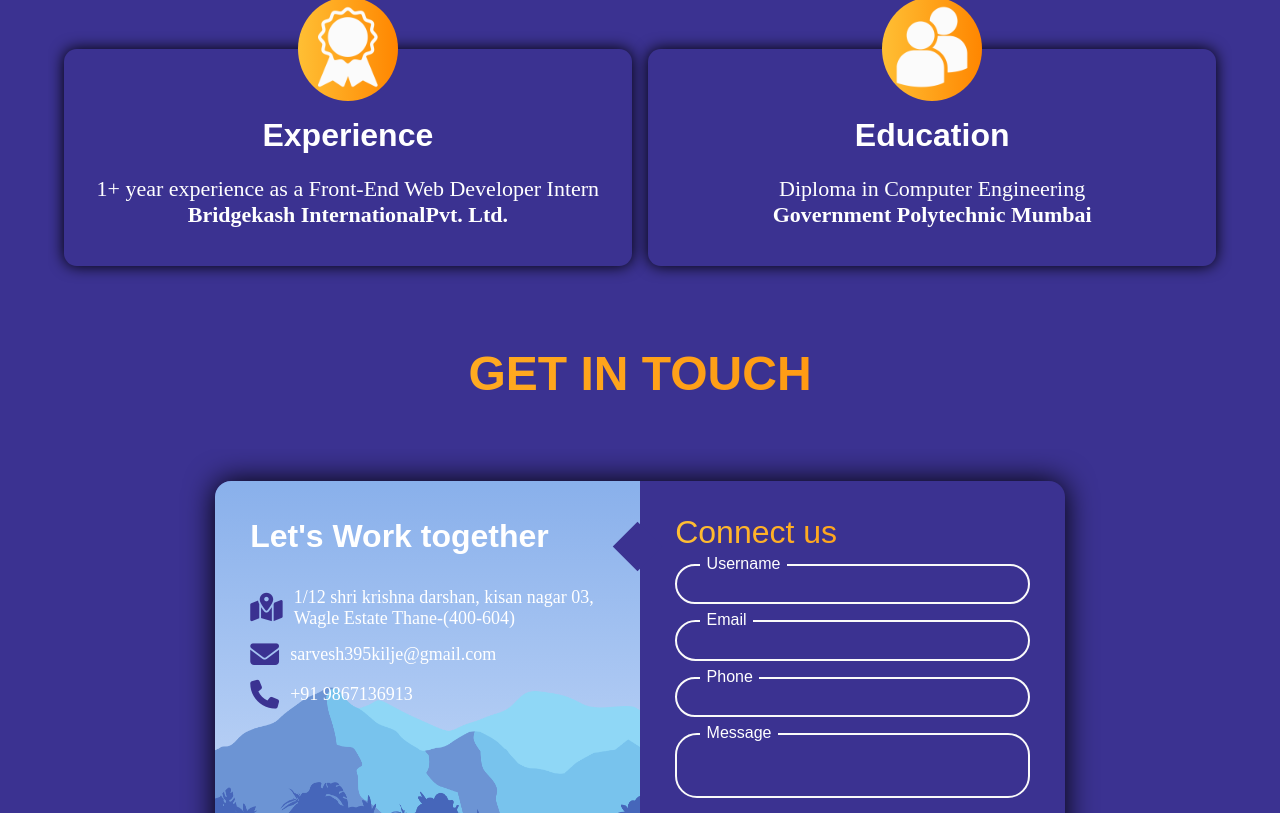
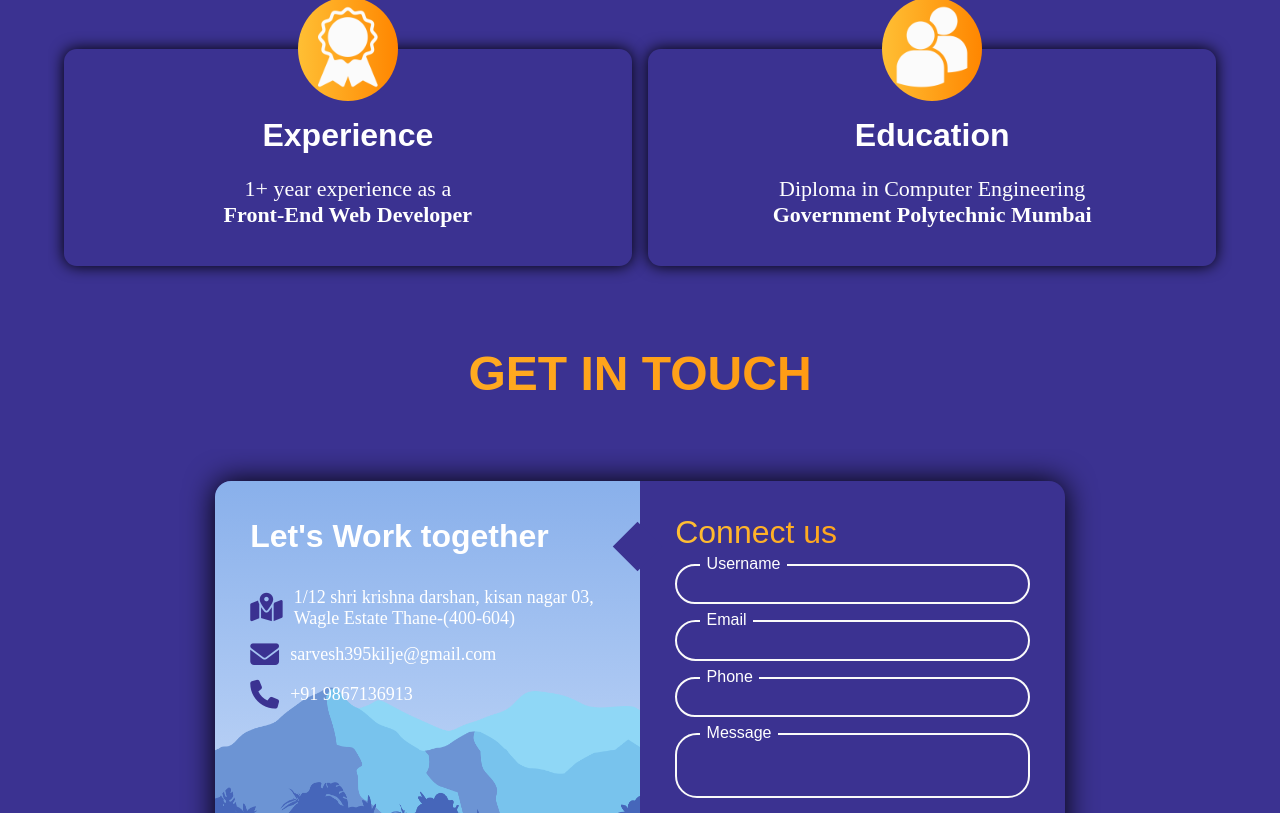
Before and after one commit to Sarveshkilje/MyPortfolio, a plain HTML site: page index.html in a window 1280 px wide. Shown: the part 3943-4756 px from the top of the page. Drawn offline with nearby package versions, Linux system fonts and the light colour scheme; a web font is replaced by a local one.

Commit message:
small changes

```diff
--- a/index.html
+++ b/index.html
@@ -428,8 +428,8 @@
                         Experience
                     </h2>
                     <p>
-                        1+ year experience as a Front-End Web Developer Intern<br>
-                        <strong> Bridgekash InternationalPvt. Ltd.</strong>
+                        1+ year experience as a<br>
+                        <strong>Front-End Web Developer</strong>
 
                     </p>
                 </fieldset>
```
